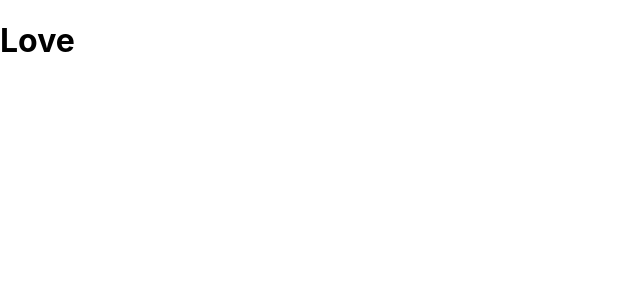
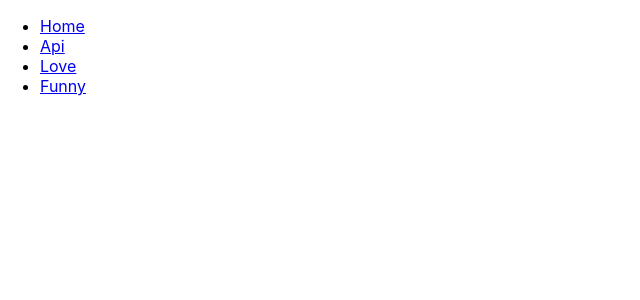
Before and after one commit to Lucasfarmwald/phase2project, a React (Create React App) app: page /FetchPosts in a window 1280 px wide. Shown: the top 300 px of the page, without its empty margins (0-640 px from the left). Built offline with nearby package versions, Linux system fonts and the light colour scheme.

Commit message:
added new components

```diff
--- a/package.json
+++ b/package.json
@@ -8,6 +8,7 @@
     "@testing-library/user-event": "^13.5.0",
     "react": "^17.0.2",
     "react-dom": "^17.0.2",
+    "react-router-dom": "^6.2.1",
     "react-scripts": "5.0.0",
     "web-vitals": "^2.1.4"
   },
--- a/src/App.js
+++ b/src/App.js
@@ -1,10 +1,29 @@
 import LovePoems from './components/Love';
+import Navbar from './components/Navbar';
+import FunnyPoems from './components/Funny';
+import FetchPosts from './components/FetchPosts';
 import './App.css';
+import { BrowserRouter as Router, Route, Routes } from "react-router-dom";
+
 
 function App() {
   return (
-    <LovePoems />
-  );
+
+    <>
+  <Router>
+    <Navbar />
+  <Routes>
+    <Route exact path='/Love' component={LovePoems} />
+    <Route exact path='/Funny' component={FunnyPoems} />
+    <Route exact path='/FetchPosts' component={FetchPosts} />
+
+
+
+  </Routes>
+  </Router>
+  </>
+)
+
 }
 
 export default App;
--- /dev/null
+++ b/src/components/FetchPosts.js
@@ -0,0 +1,10 @@
+import React from "react";
+
+
+function FetchPosts() {
+    return(
+        <h1>FetchPosts</h1>
+    )
+}
+
+export default FetchPosts
--- /dev/null
+++ b/src/components/Funny.js
@@ -0,0 +1,10 @@
+import React from "react";
+
+function FunnyPoems() {
+    return(
+        <h1>Funny</h1>
+    )
+}
+
+
+export default FunnyPoems
--- /dev/null
+++ b/src/components/Navbar.js
@@ -0,0 +1,42 @@
+import React from "react";
+import {NavLink} from "react-router-dom";
+
+
+
+
+function Navbar(){
+    return(
+        <nav>
+            <div className="Navbar" >
+
+                <ul>
+                    <li>
+                    <NavLink exact to='/'>
+                    Home
+                </NavLink>
+                    </li>
+                    <li>
+                    <NavLink exact to='/Api'>
+                    Api
+                </NavLink>
+                    </li>
+                    <li>
+                <NavLink exact to='/LovePoems'>
+                    Love
+                </NavLink>
+                    </li>
+                    <li>
+                <NavLink exact to='/FunnyPoems'>
+                    Funny
+                </NavLink>
+                    </li>
+                </ul>
+            </div>
+
+        </nav>
+
+
+    )
+}
+
+export default Navbar
```
Also changed, not shown: 1 other file (tests, documents, lock files or other folders).
